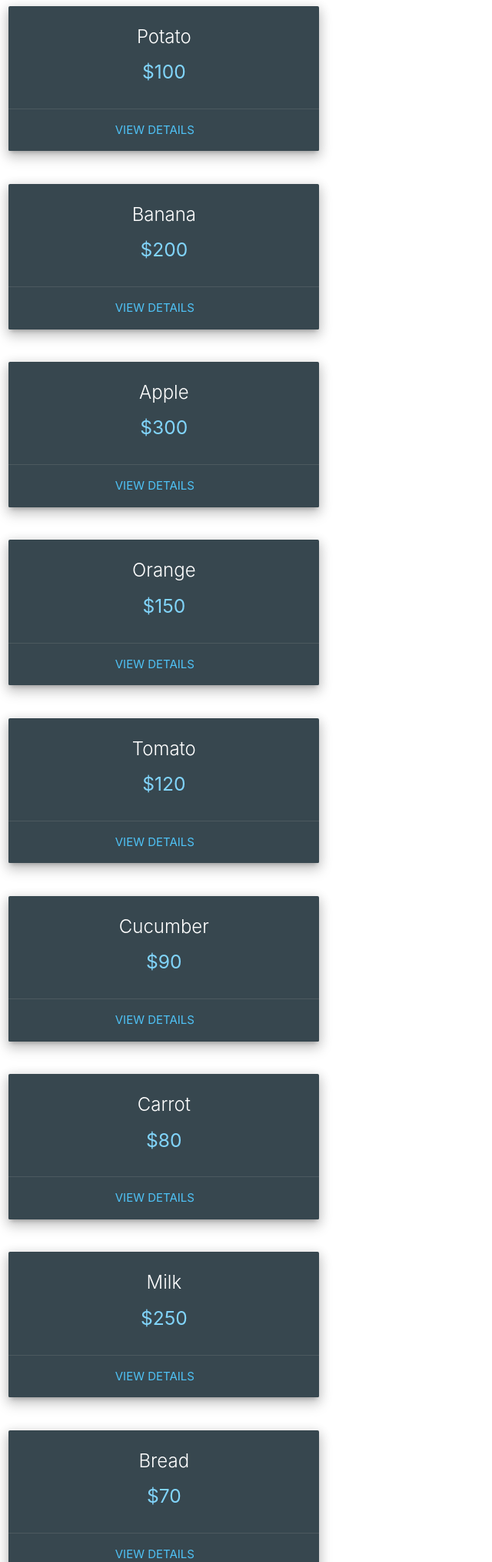
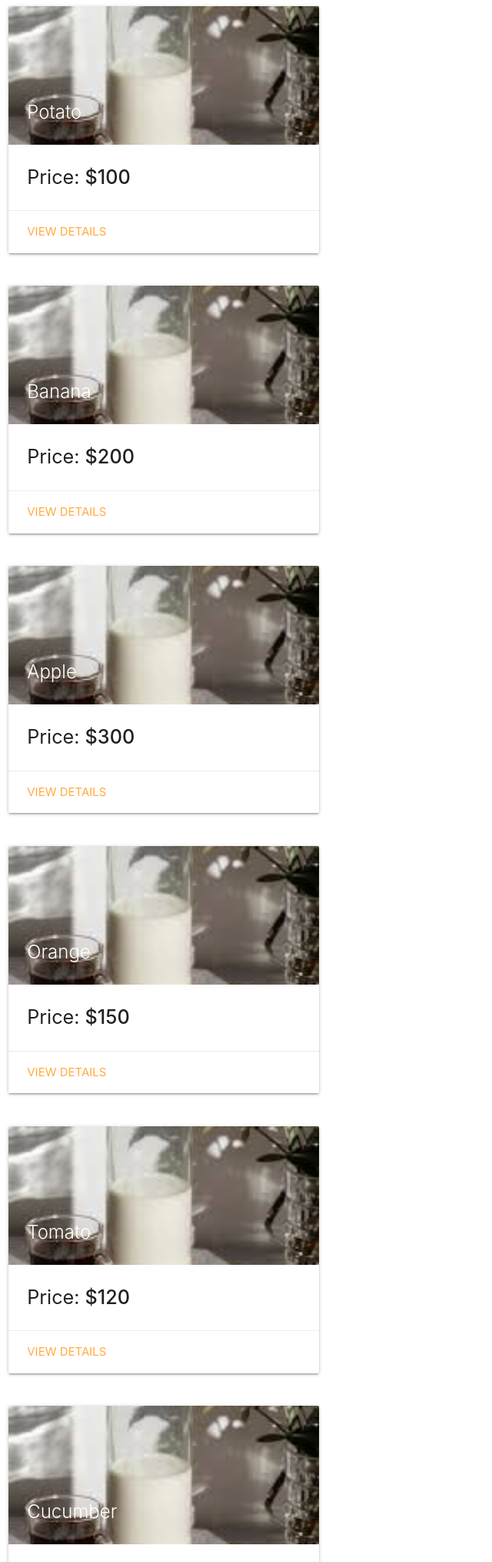
Before and after one commit to arkadiychulkover/templatesLessons, a Django app: page /templates/products/ in a window 1280 px wide. Shown: the top 2029 px of the page at 77% size, without its empty margins (0-640 px from the left). Run offline with Django 5.2, Linux system fonts and the light colour scheme.

Commit message:
better card

```diff
--- a/ViewTemplate/templates/practika/product.html
+++ b/ViewTemplate/templates/practika/product.html
@@ -1,18 +1,23 @@
+{% load static %}
 <div class="row">
     <div class="col s12 m6 l4">
-        <div class="card blue-grey darken-3 hoverable z-depth-3">
-            <div class="card-content white-text center-align">
+        <div class="card hoverable">
+
+            <div class="card-image">
+                <img src="{% static 'assets/productImg.jpg' %}" class="responsive-img" style="height: 180px; object-fit: cover;">
                 <span class="card-title">{{ name }}</span>
-                <h5 class="light-blue-text text-lighten-3">
-                    ${{ price }}
-                </h5>
             </div>
 
-            <div class="card-action center-align">
-                <a href="#" class="light-blue-text text-lighten-2">
-                    View Details
-                </a>
+            <div class="card-content">
+                <p class="flow-text">
+                    Price: <strong>${{ price }}</strong>
+                </p>
             </div>
+
+            <div class="card-action">
+                <a href="#">View Details</a>
+            </div>
+
         </div>
     </div>
 </div>
```
